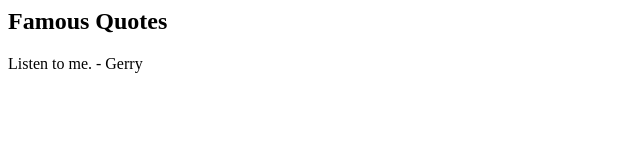
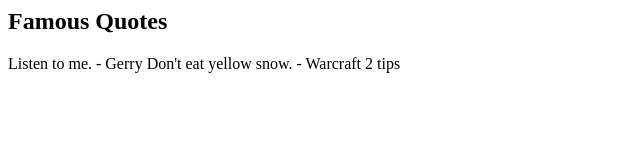
Before and after one commit to FCC-XSA-Advanced-Trial/webApp, a website: page myHTML5Module/resources/myNewWebPage.html in a window 1280 px wide. Shown: the whole page, without its empty margins (0-640 px from the left). Drawn offline with Linux system fonts and the light colour scheme.

Commit message:
Added the Warcraft 2 tips quote to my new web page

```diff
--- a/myHTML5Module/resources/myNewWebPage.html
+++ b/myHTML5Module/resources/myNewWebPage.html
@@ -10,6 +10,7 @@
 	<body>
 		<n></n>
 		Listen to me. - Gerry
+		Don't eat yellow snow. - Warcraft 2 tips
 
 	</body>
 
```
